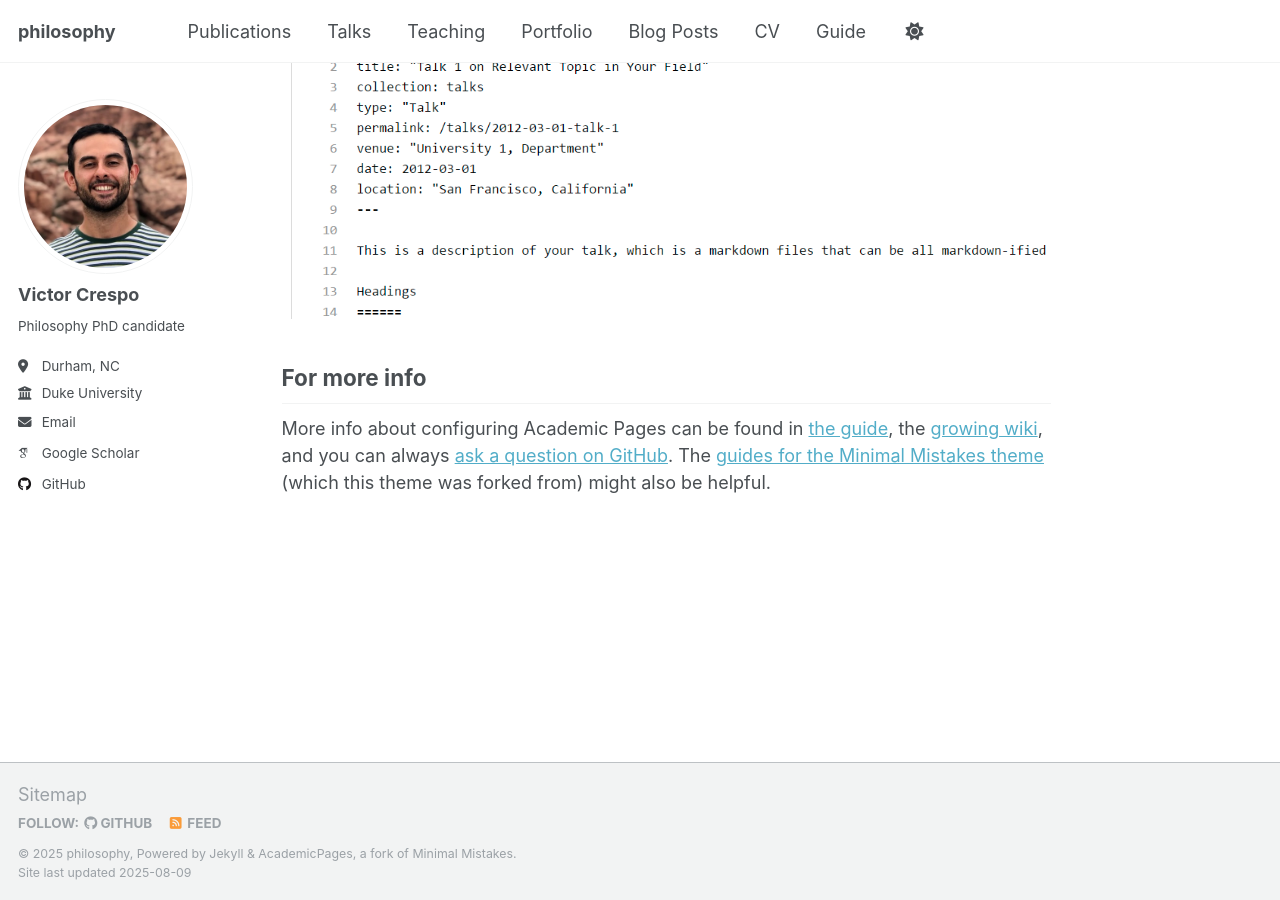
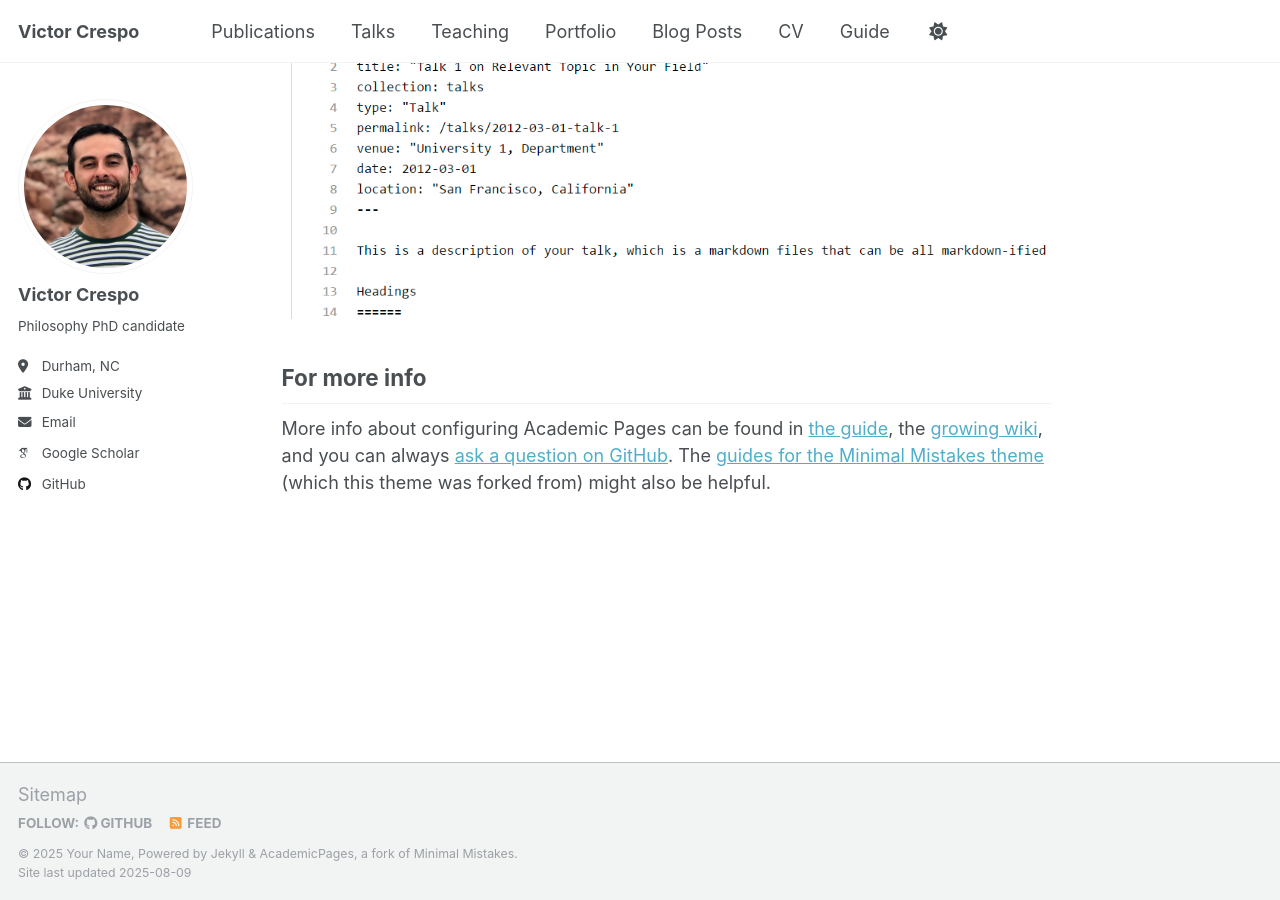
Before and after one commit to v-crespo/philosophy, a Jekyll site: the page built from _pages/about.md, in a window 1280 px wide and 900 px high, scrolled down 2880 px. Built offline with Jekyll 4.4.1, drawn with Linux system fonts in a browser that asks for light colours; some web fonts are replaced; a script that is not in the unit is left out.

Commit message:
Update _config.yml

```diff
--- a/_config.yml
+++ b/_config.yml
@@ -9,6 +9,9 @@
 # Basic Site Settings
 locale                   : "en-US"
 site_theme               : "default"
+title                    : "Victor Crespo"
+title_separator          : "-"
+name                     : &name "Your Name"
 description              : &description "personal description"
 url                      : "https://v-crespo.github.io"
 baseurl                  : "/philosophy"
```
